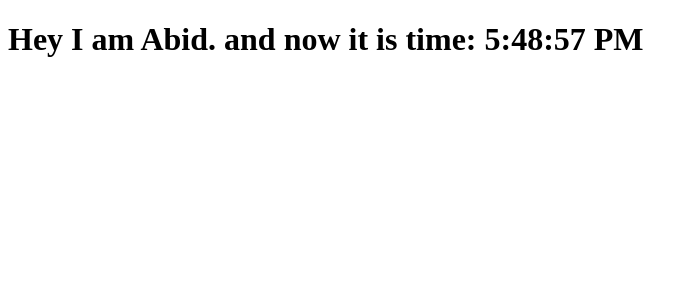
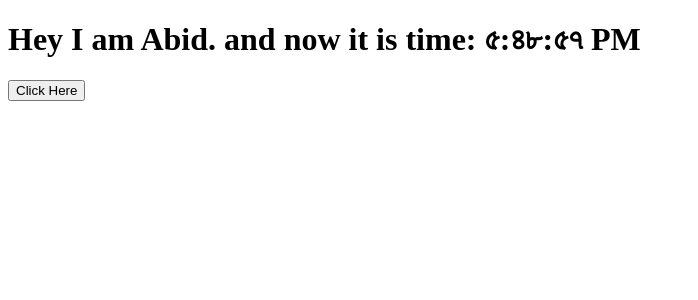
Before and after one commit to AbidAhmed2018831062/myreact, a React (Create React App) app: page / in a window 1280 px wide. Shown: the top 300 px of the page, without its empty margins (0-698 px from the left). Built offline with nearby package versions, Linux system fonts and the light colour scheme.

Commit message:
Re-Render and Event

```diff
--- /dev/null
+++ b/src/Button.js
@@ -0,0 +1,24 @@
+import React from "react";
+
+class Button extends React.Component{
+    shouldComponentUpdate(nextProps,nextState)
+    {
+        const {change:current}=this.props.change;
+        const {change:next}=nextProps.change;
+        if(current===next)
+        {
+            return false;
+        }
+        else
+        return true;
+    }
+render(){
+    console.log("Button");
+    const {locale}=this.props.locale;
+    return (
+        <button type="button" onClick={()=> this.props.change(locale)}>Click Here</button>
+    );
+}
+}
+
+export default Button;
--- a/src/FirstReact.js
+++ b/src/FirstReact.js
@@ -1,11 +1,28 @@
 import React from 'react';
+import Button from './Button';
 class Firstreact extends React.Component{
 
-    state = { date: new Date() };
+    state = { date: new Date(),
+    locale:"bn-BD" };
     componentDidMount()
     {
         this.nowDate=setInterval(()=>{this.changeDate()
         },1000);
+    }
+    handleClick=()=>{
+      const {locale}=this.state;
+      if(locale==="bn-BD"){
+      this.setState({
+        locale:"en-US",
+      })
+    }
+    else
+    {
+      this.setState({
+        locale:"bn-BD",
+      })
+    }
+
     }
     componentWillUnmount()
     {
@@ -18,11 +35,15 @@ class Firstreact extends React.Component{
 
     render()
     {
-        const {date}=this.state;
+        const {date,locale}=this.state;
+
       return (
+        <div>
       <h1 className='first react'>
-      Hey I am Abid. and now it is time: {date.toLocaleTimeString()}
-    </h1>);
+      Hey I am Abid. and now it is time: {date.toLocaleTimeString(locale)}
+    </h1>
+   <Button change={this.handleClick} locale='en-US'/>
+    </div>);
     }
   }
   export default Firstreact;
```
